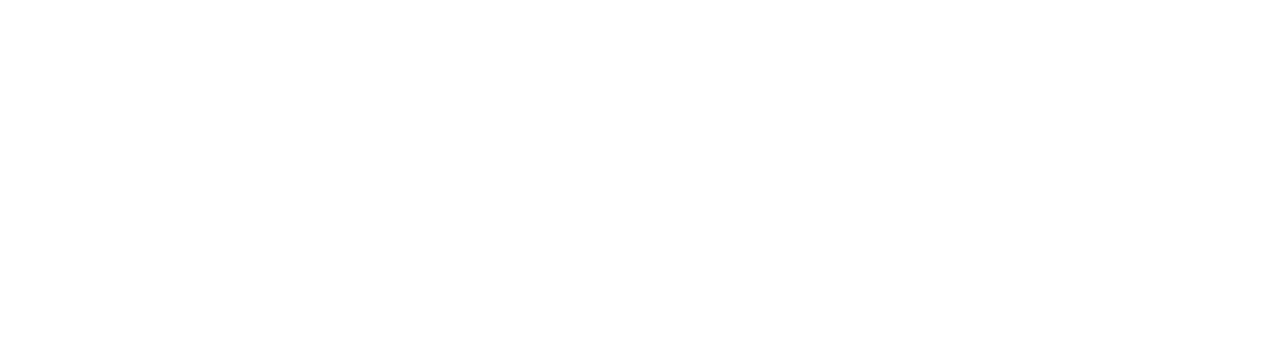
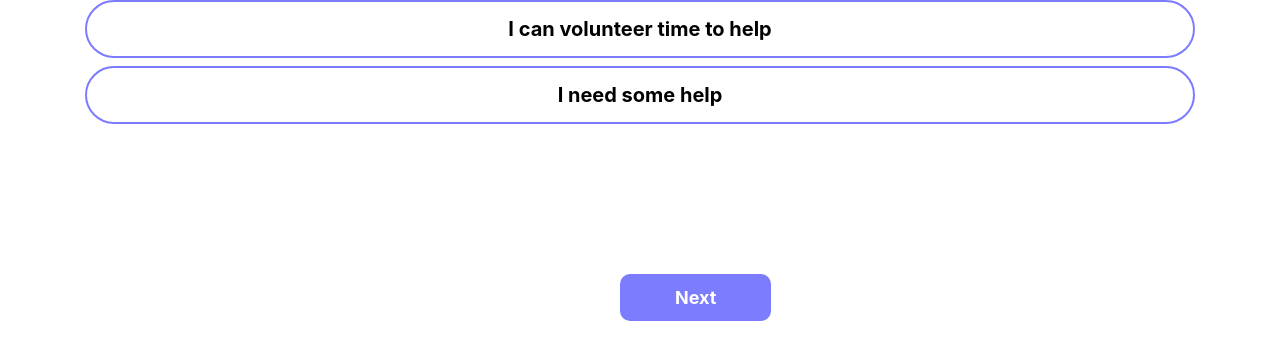
Before and after one commit to swFang/SAP-Hackathon, a React (Create React App) app: page /questionnaire in a window 1280 px wide. Shown: the top 360 px of the page. Built offline with nearby package versions, Linux system fonts and the light colour scheme.

Commit message:
Buttons and logic

```diff
--- a/src/App.js
+++ b/src/App.js
@@ -1,6 +1,7 @@
 import React from 'react';
 import './App.css';
 import Dashboard from './components/Dashboard';
+import Questionnaire from './components/Questionnaire';
 import GoogleApiWrapper from './components/Googlemap';
 
 import {
@@ -21,6 +22,9 @@
             <Route path="/dashboard">
               <Dashboard />
             </Route>
+            <Route path="/questionnaire">
+              <Questionnaire />
+            </Route>
           </Switch>
         </div>
       </Router>
--- /dev/null
+++ b/src/Constants.js
@@ -0,0 +1 @@
+const TITLE = "Co-Ready";
--- a/src/components/Cards.js
+++ b/src/components/Cards.js
@@ -1,5 +1,5 @@
 import React from 'react';
-import Card from './Card';
+import Card from './card';
 
 
 function Cards() {
--- /dev/null
+++ b/src/components/Questionnaire.js
@@ -0,0 +1,24 @@
+import React from 'react';
+import QuestionnaireButtonGroup from './QuestionnaireButtonGroup';
+
+class Questionnaire extends React.Component {
+    constructor(props) {
+        super(props);
+    }
+
+    render() {
+        const testButtonObjects = [
+            {id: 1, title: "I can volunteer time to help"},
+            {id: 2, title: "I need some help"}
+        ];
+
+        return (
+            <QuestionnaireButtonGroup
+                buttonObjects={testButtonObjects}
+                isMultiSelect={false}
+            />
+        );
+    }
+}
+
+export default Questionnaire;
--- /dev/null
+++ b/src/components/QuestionnaireButton.css
@@ -0,0 +1,20 @@
+:root {
+    --main-button-color: #7C7CFF;
+  }
+
+.qBtn {
+    color: black;
+    font-weight: bold;
+    border: 2px solid var(--main-button-color);
+    border-radius: 35px;
+    padding: 12px 90px;
+    font-size: 20px;
+}
+
+.btn-outline {
+    background: #fff;
+}
+
+.btn-active {
+    background: var(--main-button-color);
+}
--- /dev/null
+++ b/src/components/QuestionnaireButton.js
@@ -0,0 +1,61 @@
+import React from 'react';
+import Button from 'react-bootstrap/Button';
+import './QuestionnaireButton.css';
+
+class QuestionnaireButton extends React.Component {
+    constructor(props) {
+        super(props);
+
+        this.buttonOnClick = this.buttonOnClick.bind(this);
+        this.setDeselected = this.setDeselected.bind(this);
+        this.getId = this.getId.bind(this);
+        this.state = {
+            buttonStyle: "outline",
+            isSelected: false
+        };
+    }
+
+    buttonOnClick() {
+        if (this.state.buttonStyle === "outline") {
+            this.setState({
+                buttonStyle: "active",
+                isSelected: true
+            });
+        }
+        else {
+            this.setState({
+                buttonStyle: "outline",
+                isSelected: false
+            });
+        }
+
+        if (!this.props.isMultiSelect) {
+            this.props.multiSelectFn(this.getId());
+        }
+    }
+
+    setDeselected() {
+        this.setState({
+            isSelected: false,
+            buttonStyle: "outline"
+        });
+    }
+
+    getId() {
+        return this.props.buttonId;
+    }
+
+    getIsSelected() {
+        return this.state.isSelected;
+    }
+
+    render() {
+        return (
+            <Button className={"qBtn"} variant={this.state.buttonStyle} onClick={this.buttonOnClick} active={false} block={true}>
+                {this.props.buttonText}
+            </Button>
+        );
+    }
+}
+
+export default QuestionnaireButton;
--- /dev/null
+++ b/src/components/QuestionnaireButtonGroup.js
@@ -0,0 +1,61 @@
+import React from 'react';
+import QuestionnaireButton from './QuestionnaireButton';
+import QuestionnaireNextButton from './QuestionnaireNextButton';
+
+class QuestionnaireButtonGroup extends React.Component {
+    constructor(props) {
+        super(props);
+
+        this.multiSelectFn = this.multiSelectFn.bind(this);
+        this.createButtons = this.createButtons.bind(this);
+        this.nextClicked = this.nextClicked.bind(this);
+        this.state = {
+            buttonObjects: props.buttonObjects,
+            isMultiSelect: props.isMultiSelect,
+            buttonRefs: [],
+            nextButtonRef: React.createRef()
+        };
+    }
+
+    multiSelectFn(idToSelect) {
+        for (let i = 0; i < this.state.buttonRefs.length; i++) {
+            const questionnaireButton = this.state.buttonRefs[i].current;
+            if (idToSelect !== questionnaireButton.getId()) {
+                questionnaireButton.setDeselected();
+            }
+        }
+    }
+
+    createButtons(buttonObjects) {
+        let buttonArray = [];
+        for (let i = 0; i < buttonObjects.length; i++) {
+            const buttonRef = React.createRef();
+            this.state.buttonRefs.push(buttonRef);
+            buttonArray.push(
+                <QuestionnaireButton
+                    ref={buttonRef}
+                    buttonText={buttonObjects[i].title}
+                    isMultiSelect={this.state.isMultiSelect}
+                    multiSelectFn={this.multiSelectFn}
+                    buttonId={buttonObjects[i].id}
+                />
+            );
+        }
+        return buttonArray;
+    }
+
+    nextClicked() {
+        console.log("Clicked");
+    }
+
+    render() {
+        return (
+            <div className="container">
+                {this.createButtons(this.state.buttonObjects)}
+                <QuestionnaireNextButton ref={this.state.nextButtonRef} nextClicked={this.nextClicked}/>
+            </div>
+        );
+    }
+}
+
+export default QuestionnaireButtonGroup;
--- /dev/null
+++ b/src/components/QuestionnaireNextButton.css
@@ -0,0 +1,23 @@
+:root {
+    --main-button-color: #7C7CFF;
+}
+
+.nBtn {
+    color: white;
+    font-weight: bold;
+    border-radius: 10px;
+    padding: 9px 54px;
+    font-size: 18px;
+    margin: 10px;
+    margin-left: 50px;
+    margin-left: 535px;
+    margin-top: 150px;
+}
+
+.btn-default {
+    background: var(--main-button-color);
+}
+
+.btn-clicked {
+    background: rgb(97, 97, 199);
+}
--- /dev/null
+++ b/src/components/QuestionnaireNextButton.js
@@ -0,0 +1,31 @@
+import React from 'react';
+import Button from 'react-bootstrap/Button';
+import './QuestionnaireNextButton.css';
+
+class QuestionnaireNextButton extends React.Component {
+    constructor(props) {
+        super(props);
+
+        this.buttonOnClick = this.buttonOnClick.bind(this);
+        this.state = {
+            buttonStyle: "default",
+        };
+    }
+
+    buttonOnClick() {
+        if (this.state.buttonStyle === "default") {
+            this.setState({buttonStyle: "clicked"});
+        }
+        this.props.nextClicked();
+    }
+
+    render() {
+        return (
+            <Button className="nBtn" variant={this.state.buttonStyle} onClick={this.buttonOnClick} active={false}>
+                Next
+            </Button>
+        );
+    }
+}
+
+export default QuestionnaireNextButton;
```
Also changed, not shown: 1 other file (tests, documents, lock files or other folders).
